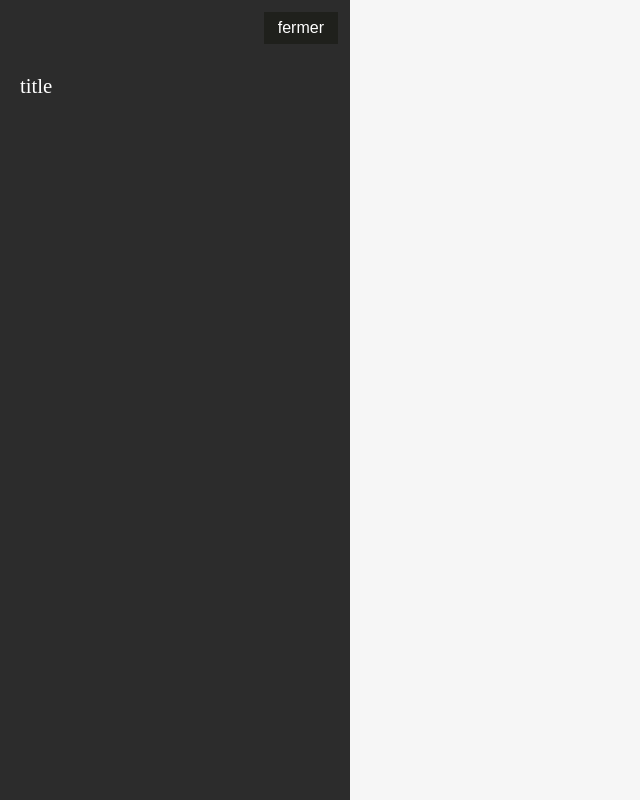
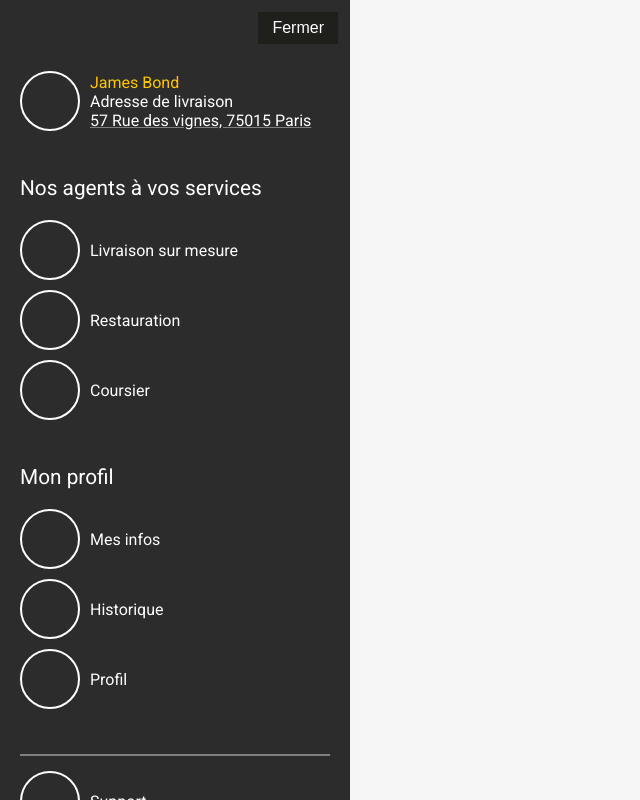
Before and after one commit to musps/reactjs-bts, a React app: page / in a window 1280 px wide. Shown: the whole page, without its empty margins (0-640 px from the left). Built offline with nearby package versions, Linux system fonts and the light colour scheme.

Commit message:
add leftMenu

```diff
--- a/public/index.html
+++ b/public/index.html
@@ -10,6 +10,7 @@
     -->
     <link rel="manifest" href="%PUBLIC_URL%/manifest.json">
     <link rel="shortcut icon" href="%PUBLIC_URL%/favicon.ico">
+    <link href="https://fonts.googleapis.com/css?family=Roboto" rel="stylesheet">
     <!--
       Notice the use of %PUBLIC_URL% in the tags above.
       It will be replaced with the URL of the `public` folder during the build.
--- a/src/App.css
+++ b/src/App.css
@@ -4,6 +4,7 @@
 
 body {
   background: #F6F6F6;
+  font-family: 'Roboto', sans-serif;
   margin: 0;
   border: 0;
   padding: 0;
--- a/src/App.js
+++ b/src/App.js
@@ -18,7 +18,6 @@ export default () => (
     {/* Global tools */}
     <Loader/>
     {/* App */}
-    <SideBar />
     <Home />
   </AppWrapper>
 )
--- a/src/Bootstrap/Components/Loader/index.js
+++ b/src/Bootstrap/Components/Loader/index.js
@@ -40,5 +40,4 @@ const Loader = props => <_Loader
   message='loader'
 />
 
-
 export default withApp(Loader)
--- a/src/Bootstrap/Components/SideBar/index.js
+++ b/src/Bootstrap/Components/SideBar/index.js
@@ -1,8 +1,13 @@
 import React, { Component } from 'react'
 import PropTypes from 'prop-types'
-import styles, { HandlerButtonCSS, ItemListCSS } from './styles'
+import styles, {
+  HandlerButtonCSS,
+  ItemListCSS,
+  ItemCSS,
+  ItemUserInfoCSS
+} from './styles'
 
-const HandlerButton = ({open, close, current, onClick}) => {
+export const HandlerButton = ({open, close, current, onClick}) => {
   const _current = current === true ? close : open;
 
   return (
@@ -14,13 +19,47 @@ const HandlerButton = ({open, close, current, onClick}) => {
   )
 }
 
-const ItemList = ({title}) => {
-  return (
-    <ItemListCSS.main>
-      <ItemListCSS.title>{title}</ItemListCSS.title>
-    </ItemListCSS.main>
-  )
-}
+export const ItemList = ({children, flexGrow}) => (
+  <ItemListCSS.main flexGrow={flexGrow}>
+    {children}
+  </ItemListCSS.main>
+)
+
+export const ItemTitle = ({title, hideTitle}) => (
+  <ItemListCSS.title hideTitle={hideTitle}>
+    {title}
+  </ItemListCSS.title>
+)
+
+export const ItemDivider = () => (
+  <ItemCSS.divider></ItemCSS.divider>
+)
+
+export const Item = ({icon, label, onlyIcon}) => (
+  <ItemCSS.main>
+    <ItemCSS.icon></ItemCSS.icon>
+    <ItemCSS.label onlyIcon={onlyIcon}>{label}</ItemCSS.label>
+  </ItemCSS.main>
+)
+
+export const ItemUserInfo = ({fullname, addr, addrValue, onlyIcon}) => (
+  <ItemListCSS.main>
+    <ItemCSS.main>
+      <ItemCSS.icon></ItemCSS.icon>
+      <ItemUserInfoCSS.main onlyIcon={onlyIcon}>
+        <ItemUserInfoCSS.fullname>
+          {fullname}
+        </ItemUserInfoCSS.fullname>
+        <ItemUserInfoCSS.addr>
+          {addr}
+        </ItemUserInfoCSS.addr>
+        <ItemUserInfoCSS.addrValue>
+          {addrValue}
+        </ItemUserInfoCSS.addrValue>
+      </ItemUserInfoCSS.main>
+    </ItemCSS.main>
+  </ItemListCSS.main>
+)
 
 const SideBar = class SideBar extends Component {
   state = {
@@ -29,7 +68,14 @@ const SideBar = class SideBar extends Component {
 
   constructor(props) {
     super(props)
+    this.state.current = props.current
     this.onClick = this.onClick.bind(this)
+  }
+
+  componentWillReceiveProps (newProps) {
+    this.setState({
+      current: newProps.current
+    })
   }
 
   onClick() {
@@ -39,17 +85,19 @@ const SideBar = class SideBar extends Component {
   }
 
   render() {
+    const {current} = this.state
+
     return (
-      <styles.main current={this.state.current}>
+      <styles.main current={current}>
         <HandlerButton
-          open={'ouvrir'}
-          close={'fermer'}
-          current={this.state.current}
-          onClick={this.onClick}
+          open={this.props.open}
+          close={this.props.close}
+          current={current}
+          onClick={this.props.onClick}
         />
-
-        <ItemList title={'title'} />
-
+        <styles.content>
+          {this.props.children}
+        </styles.content>
       </styles.main>
     )
   }
--- a/src/Bootstrap/Components/SideBar/styles.js
+++ b/src/Bootstrap/Components/SideBar/styles.js
@@ -1,4 +1,4 @@
-import styled from 'styled-components';
+import styled from 'styled-components'
 
 const SideBar = {
   main: styled.div`
@@ -12,6 +12,14 @@ const SideBar = {
 
     height: 100vh;
     position: absolute;
+  `,
+  content: styled.div`
+    width: 100%;
+    height: 100%;
+    overflow-y: scroll;
+    display: flex;
+    flex-direction: column;
+    flex-wrap: nowrap;
   `,
   handler: styled.div`
   `,
@@ -29,6 +37,7 @@ const SideBar = {
 
 export const HandlerButtonCSS = {
   main: styled.div`
+    margin: 0 0 7px 0;
   `,
   trigger: styled.button`
     background: #1F201C;
@@ -47,11 +56,13 @@ export const ItemListCSS = {
     list-style: none;
     padding: 0;
     border: 0;
-    margin: 20px;
+    margin: 15px 20px;
+    flex-grow: ${props => props.flexGrow ? '1' : '0'};
   `,
   title: styled.li`
     font-size: 1.3rem;
     padding: 10px 0 15px 0;
+    display: ${props => !props.hideTitle ? 'none' : 'block'};
   `,
   item: styled.li`
     display: flex;
@@ -62,4 +73,49 @@ export const ItemListCSS = {
   `
 }
 
+export const ItemCSS = {
+  main: styled.li`
+    display: flex;
+    flex-direction: row;
+    flex-wrap: nowrap;
+    align-items: center;
+    padding: 5px 0;
+  `,
+  divider: styled.li`
+    width: 100%;
+    height: 2px;
+    background: #808080;
+    margin: 10px 0;
+  `,
+  icon: styled.div`
+    width: 60px;
+    min-width: 60px;
+    height: 60px;
+    min-height: 60px;
+    border: 2px solid white;
+    border-radius: 50%;
+  `,
+  label: styled.label`
+    padding: 0 10px;
+    display: ${props => !props.onlyIcon ? 'none' : 'block'};
+  `
+}
+
+export const ItemUserInfoCSS = {
+  main: styled.div`
+    display: ${props => !props.onlyIcon ? 'none' : 'flex'};
+    flex-direction: column;
+    flex-wrap: nowrap;
+    padding: 0 10px;
+  `,
+  fullname: styled.label`
+    color: #FFC500;
+  `,
+  addr: styled.label`
+  `,
+  addrValue: styled.label`
+    text-decoration: #808080 underline;
+  `
+}
+
 export default SideBar
--- a/src/Bootstrap/Wrappers/AppWrapper.js
+++ b/src/Bootstrap/Wrappers/AppWrapper.js
@@ -1,4 +1,4 @@
-import React, { Component } from 'react';
+import React, { Component } from 'react'
 import PropTypes from 'prop-types'
 
 export const AppContextTypes = {
@@ -16,13 +16,15 @@ export class AppWrapper extends Component {
 
   constructor(props) {
     super(props)
+    this.updateData = this.updateData.bind(this)
+    this.state.actions.updateData = this.updateData
   }
 
   useContextForAct(actions, context) {
     if (typeof actions === 'undefined' || Object.keys(actions).length === 0) {
-      return {}
+      return this.state.actions
     } else {
-      return Object.assign(...Object.keys(actions).map(actName => {
+      return Object.assign(this.state.actions, ...Object.keys(actions).map(actName => {
         return {
           [actName]: actions[actName].bind(context)
         }
@@ -44,6 +46,15 @@ export class AppWrapper extends Component {
     }
   }
 
+  updateData(key, value) {
+    this.setState(prevState => ({
+      data: {
+        ...prevState.data,
+        [key]: value
+      }
+    }))
+  }
+
   render() {
     return this.props.children
   }
@@ -54,6 +65,6 @@ export const withApp = Comp => {
     <Comp data={data} actions={actions} {...props} />
   )
 
-  Wrapper.contextTypes = AppContextTypes;
-  return Wrapper;
+  Wrapper.contextTypes = AppContextTypes
+  return Wrapper
 }
--- /dev/null
+++ b/src/Components/LeftMenu.js
@@ -0,0 +1,63 @@
+import React, { Component } from 'react'
+import { withApp } from '@bt/Wrappers/AppWrapper'
+import SideBar, { ItemList, ItemTitle, Item, ItemDivider, ItemUserInfo } from '@bt/Components/SideBar'
+
+const MenuServices = ({current}) => {
+  return (
+    <ItemList>
+      <ItemTitle title='Nos agents à vos services' hideTitle={current} />
+      <Item label='Livraison sur mesure' onlyIcon={current} />
+      <Item label='Restauration' onlyIcon={current} />
+      <Item label='Coursier' onlyIcon={current} />
+    </ItemList>
+  )
+}
+
+const MenuAccount = ({current}) => {
+  return (
+    <ItemList flexGrow={true}>
+      <ItemTitle title='Mon profil' hideTitle={current} />
+      <Item label='Mes infos' onlyIcon={current} />
+      <Item label='Historique' onlyIcon={current} />
+      <Item label='Profil' onlyIcon={current} />
+    </ItemList>
+  )
+}
+
+const MenuHelp = ({current}) => {
+  return (
+    <ItemList>
+      <ItemDivider />
+      <Item label='Support' onlyIcon={current} />
+      <Item label='Déconnexion' onlyIcon={current} />
+    </ItemList>
+  )
+}
+
+const LeftMenu = props => {
+  const current = props.data.leftMenu
+  const onClick = () => {
+    props.actions.updateData('leftMenu', props.data.leftMenu === true ? false : true)
+  }
+
+  return (
+    <SideBar
+      current={current}
+      open='Ouvrir'
+      close='Fermer'
+      onClick={onClick}>
+
+      <ItemUserInfo
+        fullname='James Bond'
+        addr='Adresse de livraison'
+        addrValue='57 Rue des vignes, 75015 Paris'
+        onlyIcon={current}
+      />
+      <MenuServices current={current} />
+      <MenuAccount current={current} />
+      <MenuHelp current={current} />
+    </SideBar>
+  )
+}
+
+export default withApp(LeftMenu)
--- a/src/Pages/Home/index.js
+++ b/src/Pages/Home/index.js
@@ -1,5 +1,6 @@
 import React, { Component } from 'react'
 import { withApp } from '@bt/Wrappers/AppWrapper'
+import LeftMenu from '@/Components/LeftMenu'
 
 const Home = class Home extends Component {
   constructor(props) {
@@ -9,8 +10,7 @@ const Home = class Home extends Component {
   render () {
     return (
       <div>
-        {this.props.actions.translate('global.app_name')}
-        <button onClick={this.props.actions.loaderShow}>update value</button>
+        <LeftMenu />
       </div>
     )
   }
--- a/src/globalData.js
+++ b/src/globalData.js
@@ -1,3 +1,4 @@
 export default {
-  'loader': false
+  'loader': false,
+  'leftMenu': true
 }
```
Also changed, not shown: src/Bootstrap/Providers/Translate.js (+9 -9 lines).
